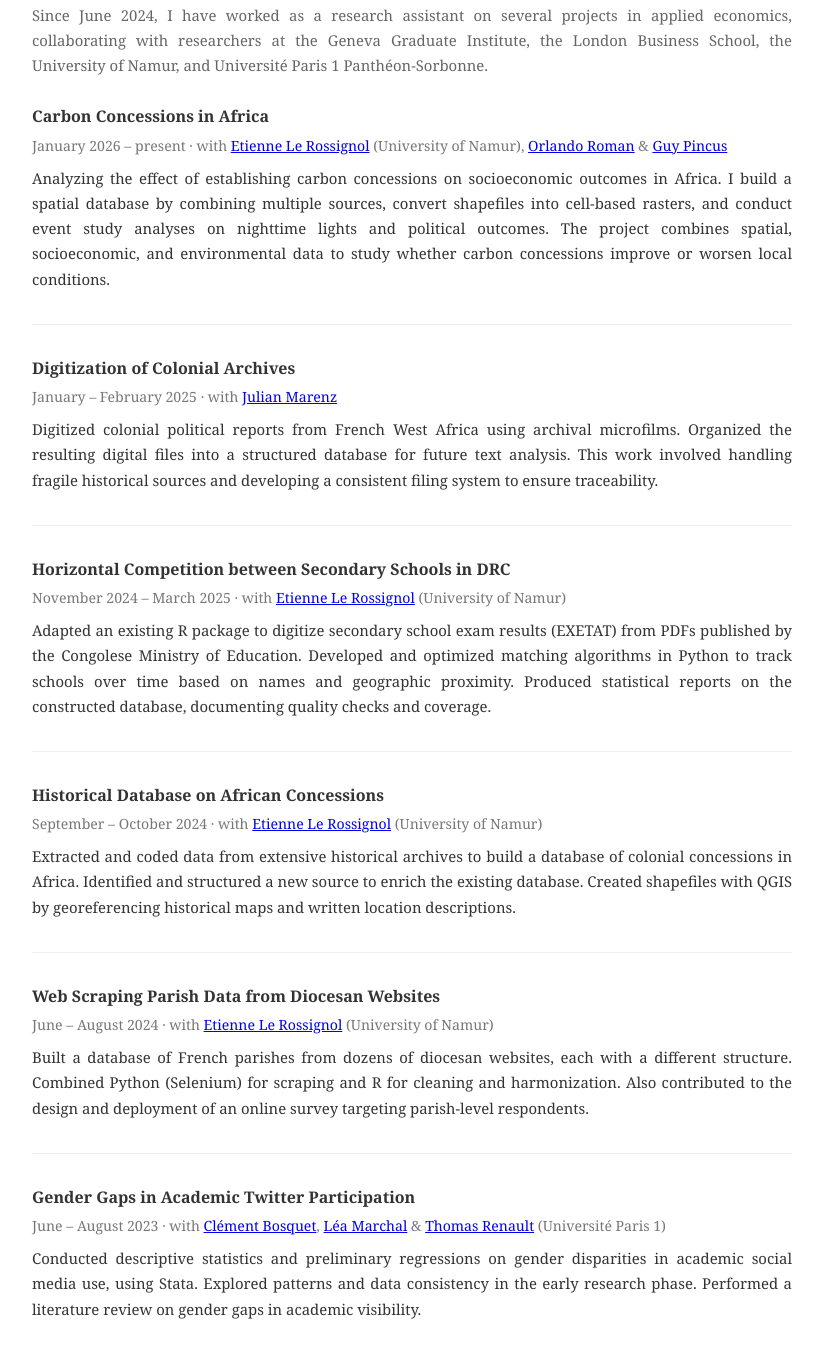
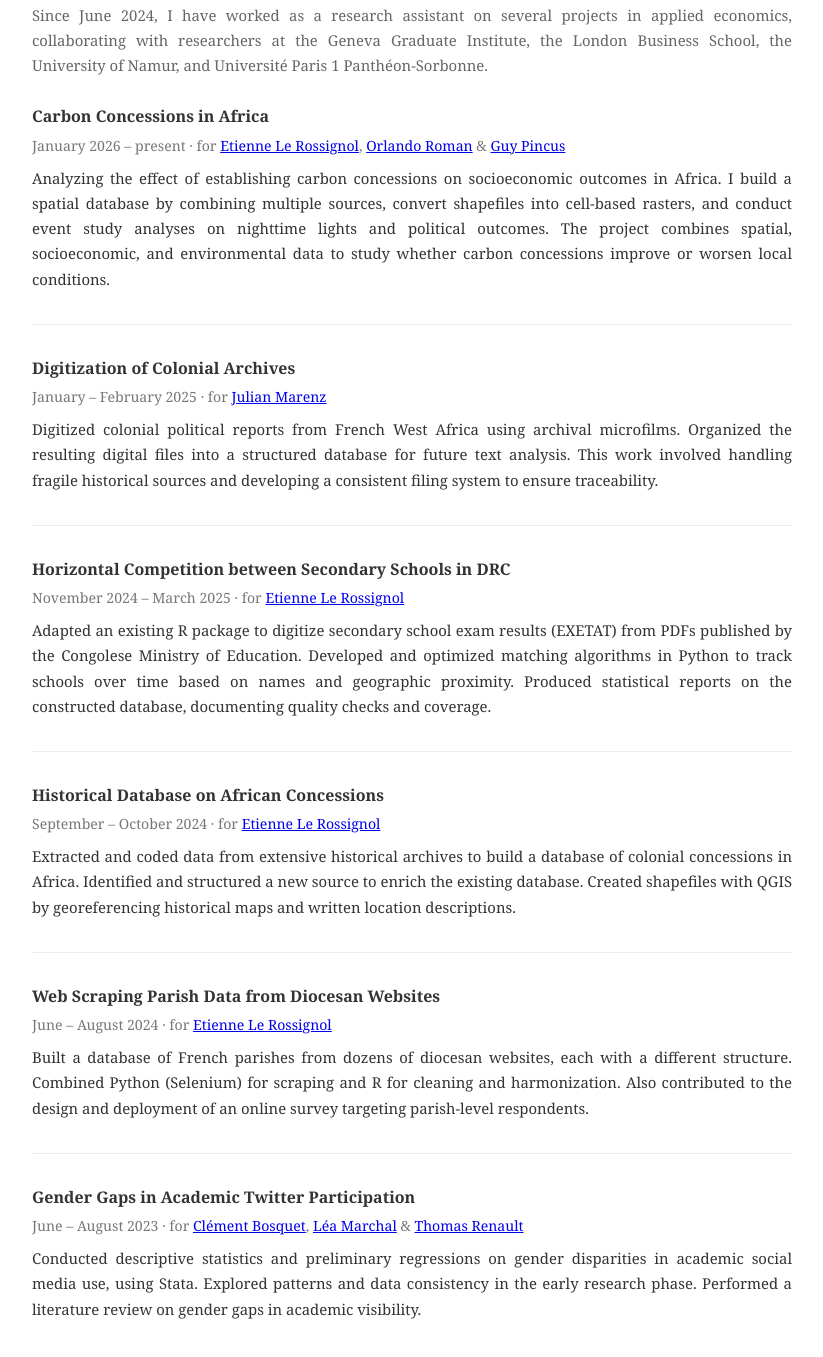
Before and after one commit to Gael25/Gael25.github.io, a plain HTML site: page experience.html in a window 1280 px wide. Shown: the part 294-1651 px from the top of the page, without its empty margins (228-1051 px from the left). Drawn offline with Linux system fonts and the light colour scheme.

Commit message:
Experience: change 'with' to 'for', remove institution names

```diff
--- a/experience.html
+++ b/experience.html
@@ -30,7 +30,7 @@
 
     <div class="experience-item">
         <h3>Carbon Concessions in Africa</h3>
-        <div class="meta">January 2026 – present · with <a href="https://etiennelerossignol.wordpress.com/">Etienne Le Rossignol</a> (University of Namur), <a href="https://www.orlandoroman.com/">Orlando Roman</a> &amp; <a href="https://www.guypincus.com/">Guy Pincus</a></div>
+        <div class="meta">January 2026 – present · for <a href="https://etiennelerossignol.wordpress.com/">Etienne Le Rossignol</a>, <a href="https://www.orlandoroman.com/">Orlando Roman</a> &amp; <a href="https://www.guypincus.com/">Guy Pincus</a></div>
         <div class="description">
             <p>Analyzing the effect of establishing carbon concessions on socioeconomic outcomes in Africa. I build a spatial database by combining multiple sources, convert shapefiles into cell-based rasters, and conduct event study analyses on nighttime lights and political outcomes. The project combines spatial, socioeconomic, and environmental data to study whether carbon concessions improve or worsen local conditions.</p>
         </div>
@@ -38,7 +38,7 @@
 
     <div class="experience-item">
         <h3>Digitization of Colonial Archives</h3>
-        <div class="meta">January – February 2025 · with <a href="https://www.julianmarenz.com/">Julian Marenz</a></div>
+        <div class="meta">January – February 2025 · for <a href="https://www.julianmarenz.com/">Julian Marenz</a></div>
         <div class="description">
             <p>Digitized colonial political reports from French West Africa using archival microfilms. Organized the resulting digital files into a structured database for future text analysis. This work involved handling fragile historical sources and developing a consistent filing system to ensure traceability.</p>
         </div>
@@ -46,7 +46,7 @@
 
     <div class="experience-item">
         <h3>Horizontal Competition between Secondary Schools in DRC</h3>
-        <div class="meta">November 2024 – March 2025 · with <a href="https://etiennelerossignol.wordpress.com/">Etienne Le Rossignol</a> (University of Namur)</div>
+        <div class="meta">November 2024 – March 2025 · for <a href="https://etiennelerossignol.wordpress.com/">Etienne Le Rossignol</a></div>
         <div class="description">
             <p>Adapted an existing R package to digitize secondary school exam results (EXETAT) from PDFs published by the Congolese Ministry of Education. Developed and optimized matching algorithms in Python to track schools over time based on names and geographic proximity. Produced statistical reports on the constructed database, documenting quality checks and coverage.</p>
         </div>
@@ -54,7 +54,7 @@
 
     <div class="experience-item">
         <h3>Historical Database on African Concessions</h3>
-        <div class="meta">September – October 2024 · with <a href="https://etiennelerossignol.wordpress.com/">Etienne Le Rossignol</a> (University of Namur)</div>
+        <div class="meta">September – October 2024 · for <a href="https://etiennelerossignol.wordpress.com/">Etienne Le Rossignol</a></div>
         <div class="description">
             <p>Extracted and coded data from extensive historical archives to build a database of colonial concessions in Africa. Identified and structured a new source to enrich the existing database. Created shapefiles with QGIS by georeferencing historical maps and written location descriptions.</p>
         </div>
@@ -62,7 +62,7 @@
 
     <div class="experience-item">
         <h3>Web Scraping Parish Data from Diocesan Websites</h3>
-        <div class="meta">June – August 2024 · with <a href="https://etiennelerossignol.wordpress.com/">Etienne Le Rossignol</a> (University of Namur)</div>
+        <div class="meta">June – August 2024 · for <a href="https://etiennelerossignol.wordpress.com/">Etienne Le Rossignol</a></div>
         <div class="description">
             <p>Built a database of French parishes from dozens of diocesan websites, each with a different structure. Combined Python (Selenium) for scraping and R for cleaning and harmonization. Also contributed to the design and deployment of an online survey targeting parish-level respondents.</p>
         </div>
@@ -70,7 +70,7 @@
 
     <div class="experience-item">
         <h3>Gender Gaps in Academic Twitter Participation</h3>
-        <div class="meta">June – August 2023 · with <a href="https://sites.google.com/site/clementbosquet/">Cl&eacute;ment Bosquet</a>, <a href="https://leamarchal.fr/">L&eacute;a Marchal</a> &amp; <a href="https://www.thomas-renault.com/">Thomas Renault</a> (Universit&eacute; Paris 1)</div>
+        <div class="meta">June – August 2023 · for <a href="https://sites.google.com/site/clementbosquet/">Cl&eacute;ment Bosquet</a>, <a href="https://leamarchal.fr/">L&eacute;a Marchal</a> &amp; <a href="https://www.thomas-renault.com/">Thomas Renault</a></div>
         <div class="description">
             <p>Conducted descriptive statistics and preliminary regressions on gender disparities in academic social media use, using Stata. Explored patterns and data consistency in the early research phase. Performed a literature review on gender gaps in academic visibility.</p>
         </div>
```
